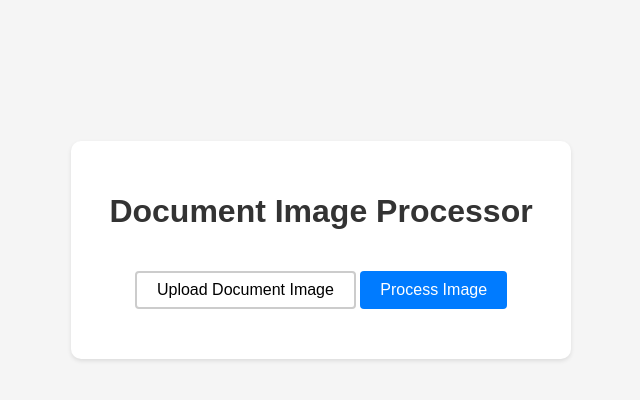
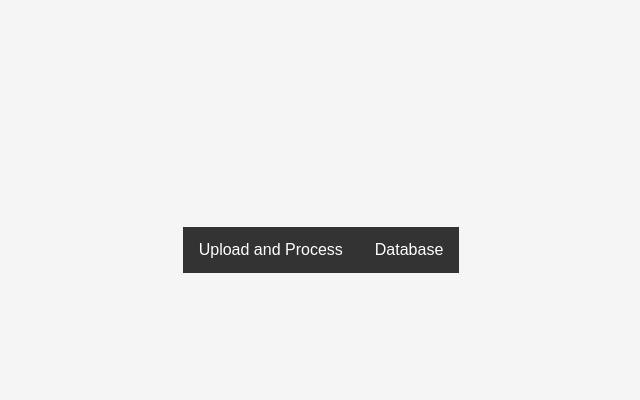
Before and after one commit to Fabreeeze/python_project_sem_5, a Flask app: page / in a window 1280 px wide. Shown: the part 150-550 px from the top of the page, without its empty margins (319-959 px from the left). Run offline with Flask 3, Linux system fonts and the light colour scheme; some libraries are stand-ins or nearby versions.

Commit message:
commit twelve , added navbar

```diff
--- /dev/null
+++ b/static/navbar_styles.css
@@ -0,0 +1,27 @@
+body {
+    font-family: Arial, sans-serif;
+}
+
+.navbar {
+    overflow: hidden;
+    background-color: #333;
+}
+
+.navbar a {
+    float: left;
+    font-size: 16px;
+    color: white;
+    text-align: center;
+    padding: 14px 16px;
+    text-decoration: none;
+}
+
+.navbar a:hover {
+    background-color: #ddd;
+    color: black;
+}
+
+.tab {
+    display: none;
+    padding: 20px;
+}
--- a/static/script.js
+++ b/static/script.js
@@ -1,14 +1,37 @@
+function showUploadTab() {
+    document.getElementById('uploadTab').style.display = 'block';
+    document.getElementById('databaseTab').style.display = 'none';
+}
+
+function showDatabaseTab() {
+    document.getElementById('uploadTab').style.display = 'none';
+    document.getElementById('databaseTab').style.display = 'block';
+}
+
+
+
 document.getElementById('imageUpload').addEventListener('change', function(event) {
+    const previewImage = document.getElementById('previewImage');
     const file = event.target.files[0];
     const reader = new FileReader();
 
     reader.onload = function() {
-        const thumbnailContainer = document.getElementById('thumbnailContainer');
-        thumbnailContainer.innerHTML = `<img src="${reader.result}" alt="Thumbnail" style="max-width: 200px;">`;
-    }
+        previewImage.src = reader.result;
+    };
 
     reader.readAsDataURL(file);
+
+    const removeIcon = document.getElementById("remove_icon");
+    removeIcon.style.display = 'block';
 });
+
+function removeImage() {
+    const previewImage = document.getElementById('previewImage');
+    previewImage.src = "#";
+
+    const removeIcon = document.getElementById("remove_icon");
+    removeIcon.style.display = 'none';
+}
 
 document.addEventListener('DOMContentLoaded', () => {
     const form = document.querySelector('form');
--- a/templates/index.html
+++ b/templates/index.html
@@ -4,9 +4,18 @@
     <meta charset="UTF-8">
     <meta name="viewport" content="width=device-width, initial-scale=1.0">
     <link rel="stylesheet" href="{{ url_for('static', filename='style.css') }}">
+    <link rel="stylesheet" href="{{ url_for('static', filename='navbar_styles.css') }}">
     <title>Document Image Processor</title>
 </head>
 <body>
+
+    <div class="navbar">
+        <a href="#" onclick="showUploadTab()">Upload and Process</a>
+        <a href="#" onclick="showDatabaseTab()">Database</a>
+    </div>
+
+    <div id="uploadTab" class="tab">
+
         <div class="container">
             <h1>Document Image Processor</h1>
             <form action="/upload" method="POST" enctype="multipart/form-data">
@@ -16,9 +25,19 @@
                 <input id="imageUpload" type="file" name="file" accept=".jpg, .jpeg, .png" required>
                 <button type="submit">Process Image</button>
             </form>
-        <div id="thumbnailContainer"></div>
+            <div class="thumbnail" id="thumbnail">
+                <img id="previewImage" alt="Selected Image appears here ">
+                <div id="remove_icon" class="remove-icon" onclick="removeImage()">&times;</div>
+            </div>
             <div id="result"></div>
+        </div>
+
+    </div>
+
+    <div id="databaseTab" class="tab" style="display:none;">
+
+    </div>
+
     <script src="{{ url_for('static', filename='script.js') }}"></script>
-    </div>
 </body>
 </html>
```
Also changed, not shown: static/style.css (+35 -0 lines). Lines whose indentation alone changed are shown as unchanged.
